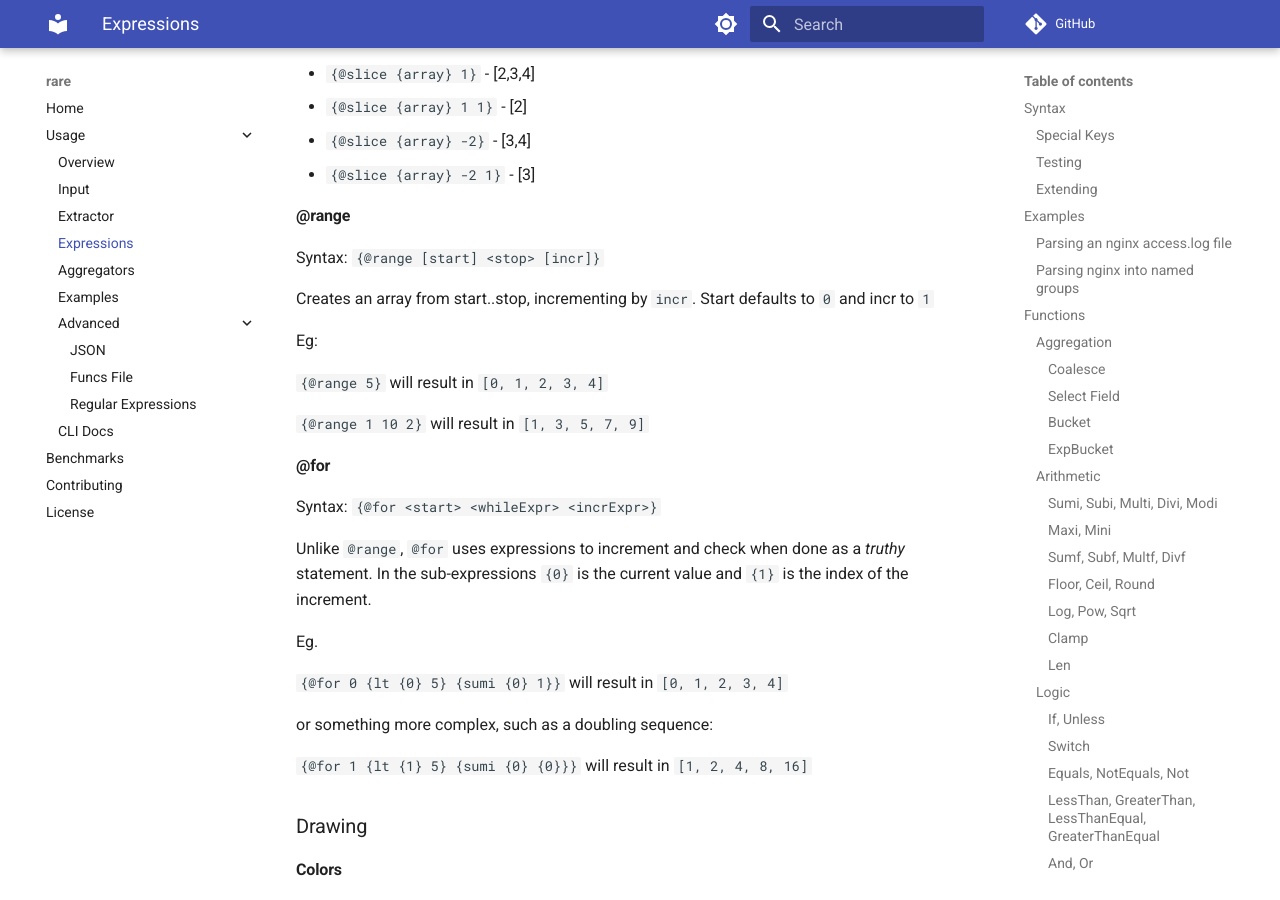
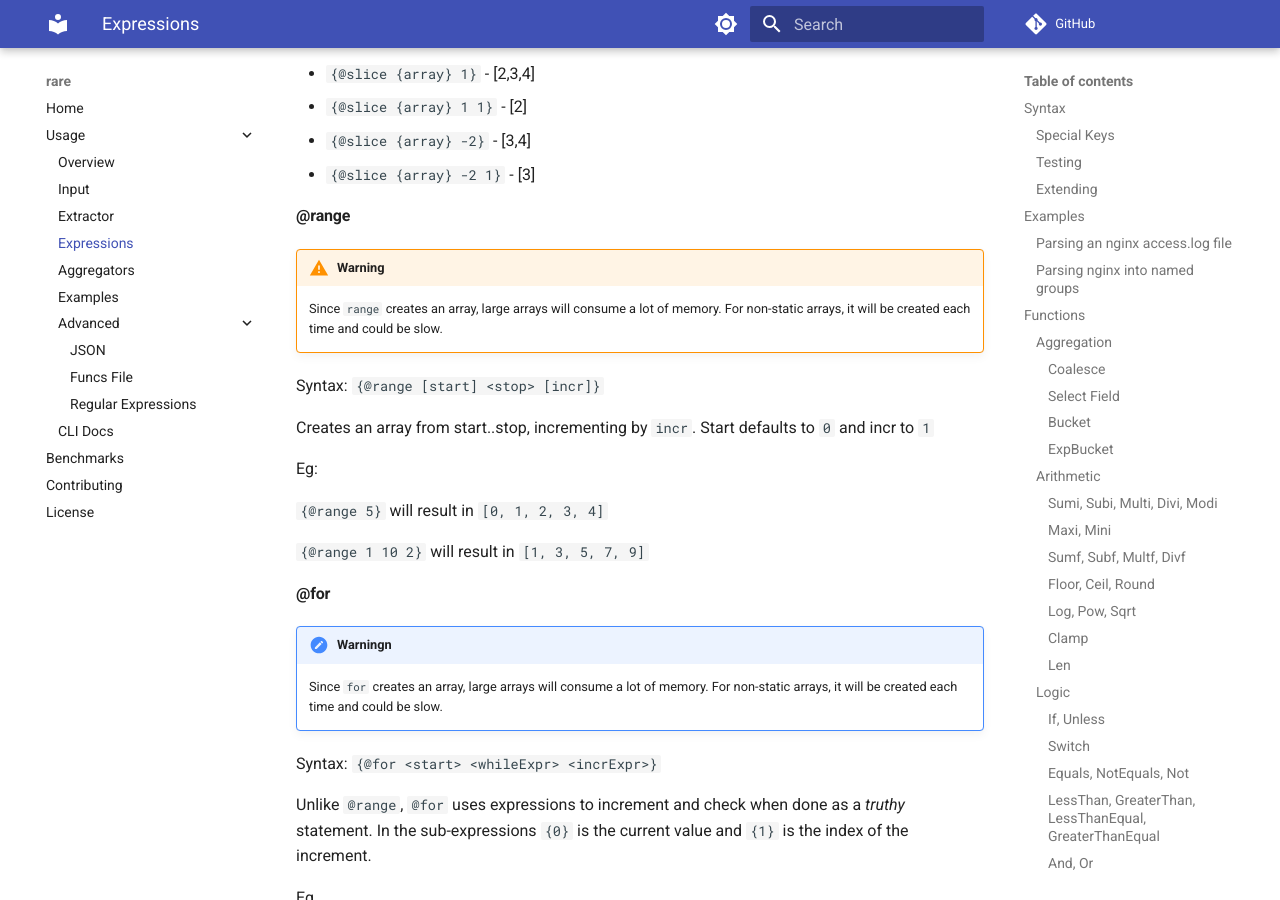
Before and after one commit to zix99/rare, an MkDocs documentation site: the page built from docs/usage/expressions.md, in a window 1280 px wide and 900 px high, scrolled down 9070 px. Built offline with MkDocs 1.6.1 and Material for MkDocs 9.7.7, drawn with Linux system fonts in a browser that asks for light colours; comment, search, counter and statistics services are not loaded.

Commit message:
Add memory warnings for range and for

```diff
--- a/docs/usage/expressions.md
+++ b/docs/usage/expressions.md
@@ -411,6 +411,11 @@ Examples: (Array `[1,2,3,4]`)
 
 #### @range
 
+!!! warning
+	Since `range` creates an array, large arrays will consume
+	a lot of memory. For non-static arrays, it will be created
+	each time and could be slow.
+
 Syntax: `{@range [start] <stop> [incr]}`
 
 Creates an array from start..stop, incrementing by `incr`. Start
@@ -424,6 +429,11 @@ Eg:
 
 
 #### @for
+
+!!! warningn
+	Since `for` creates an array, large arrays will consume
+	a lot of memory. For non-static arrays, it will be created
+	each time and could be slow.
 
 Syntax: `{@for <start> <whileExpr> <incrExpr>}`
 
```
